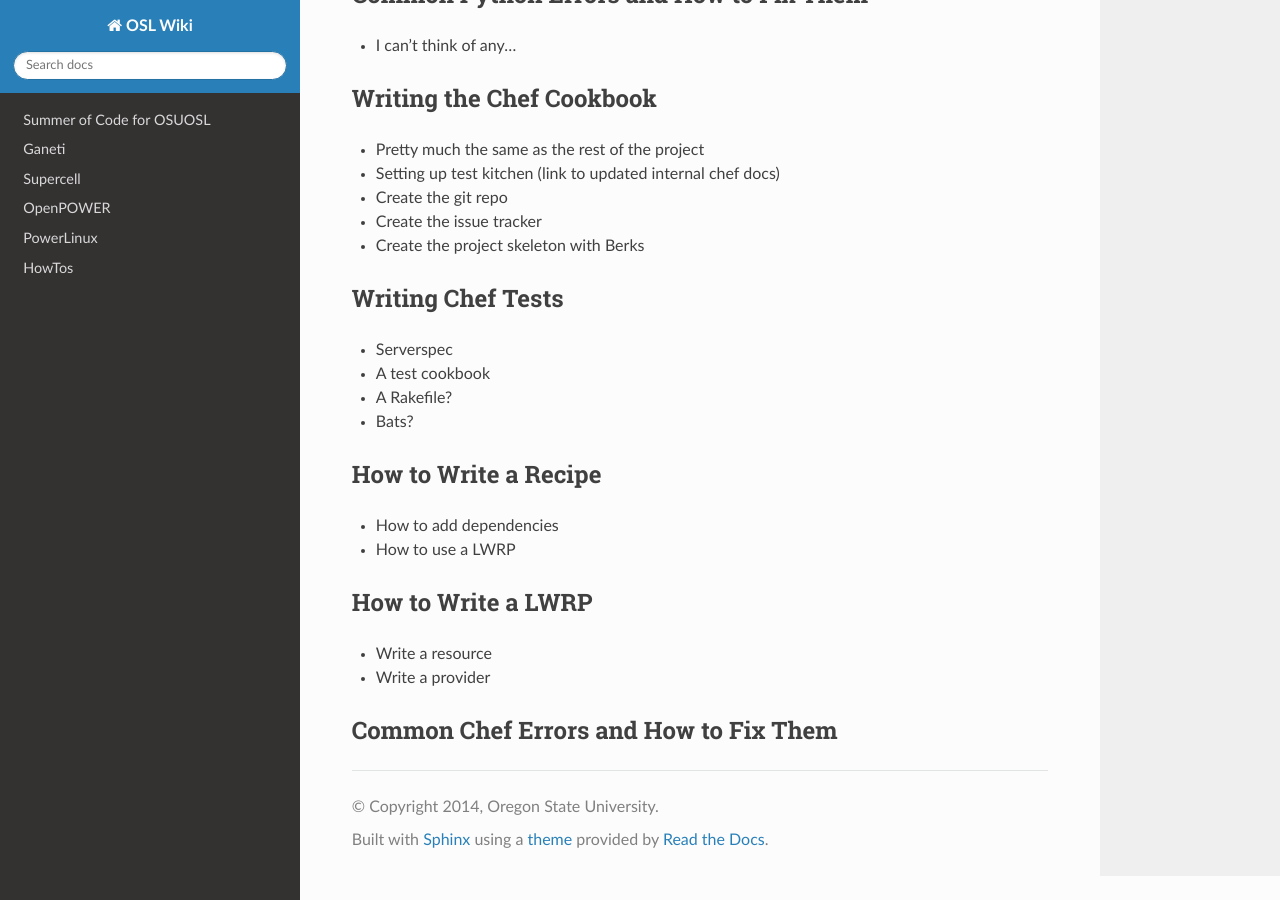
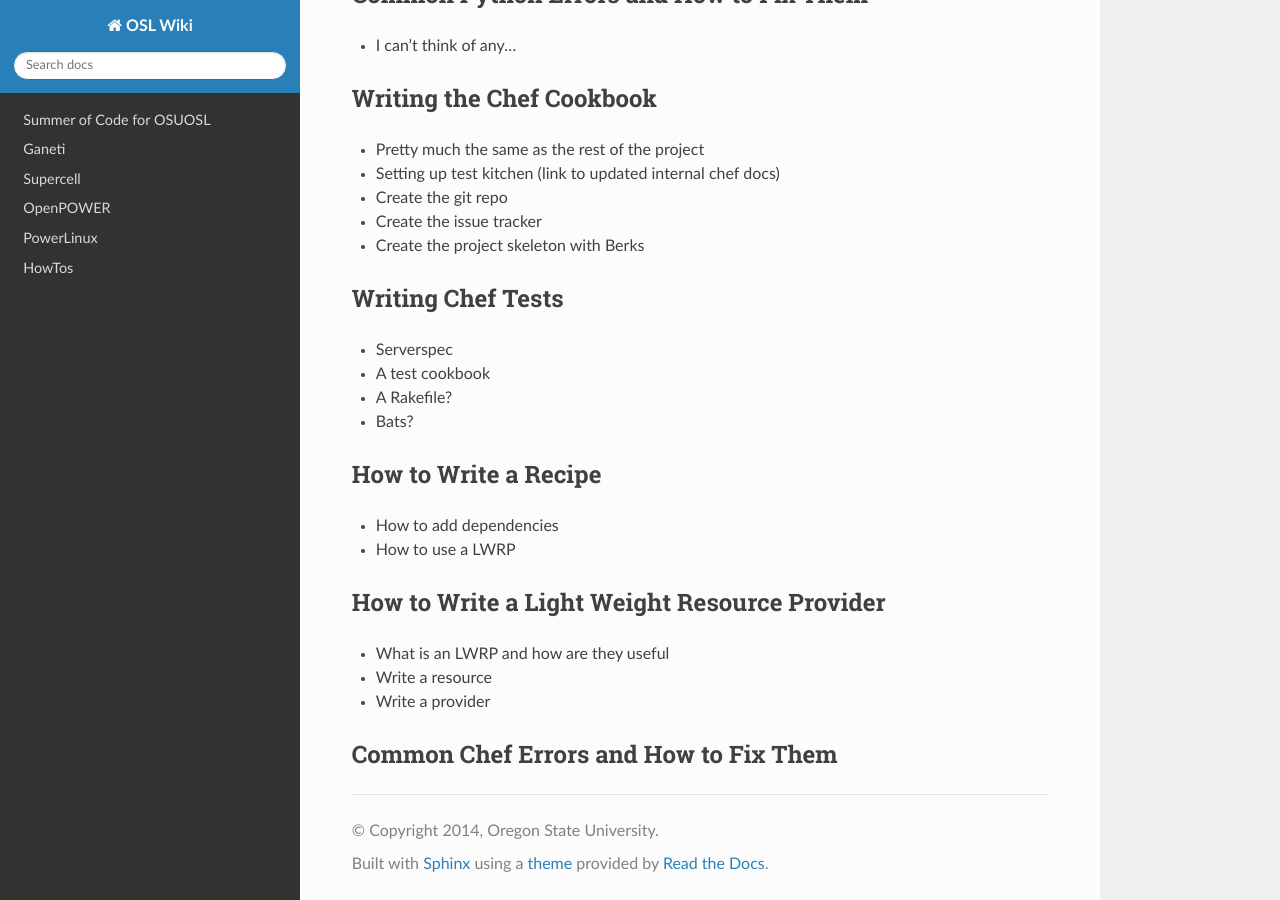
Before and after one commit to osuosl/wiki, a Sphinx documentation site: the page built from source/development_process/index.rst, in a window 1280 px wide and 900 px high, scrolled down 2503 px. Built offline with Sphinx 7.4.7 and the Read the Docs theme 2.0.0, drawn with Linux system fonts in a browser that asks for light colours.

Commit message:
Clarify what LWRP means

```diff
--- a/source/development_process/index.rst
+++ b/source/development_process/index.rst
@@ -140,9 +140,10 @@ How to Write a Recipe
 - How to add dependencies
 - How to use a LWRP
 
-How to Write a LWRP
--------------------
+How to Write a Light Weight Resource Provider
+---------------------------------------------
 
+- What is an LWRP and how are they useful
 - Write a resource
 - Write a provider
 
```
